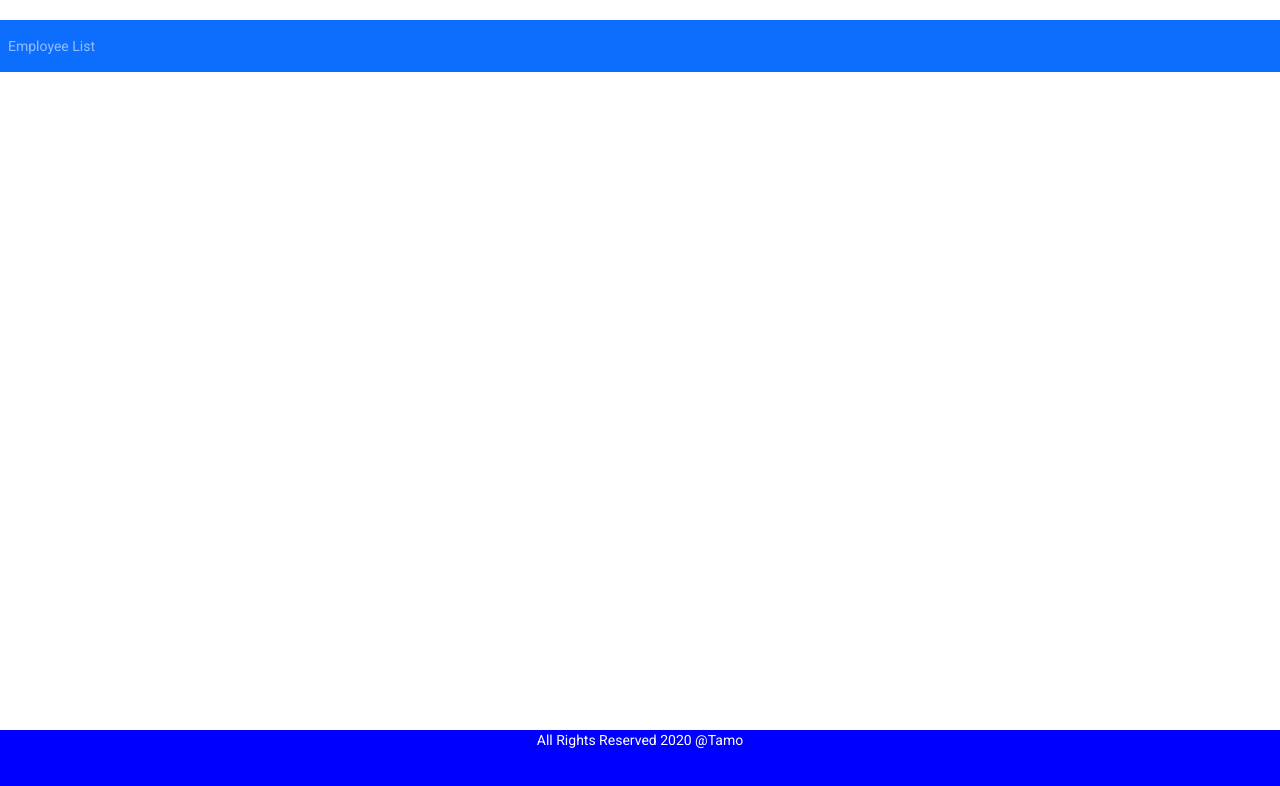
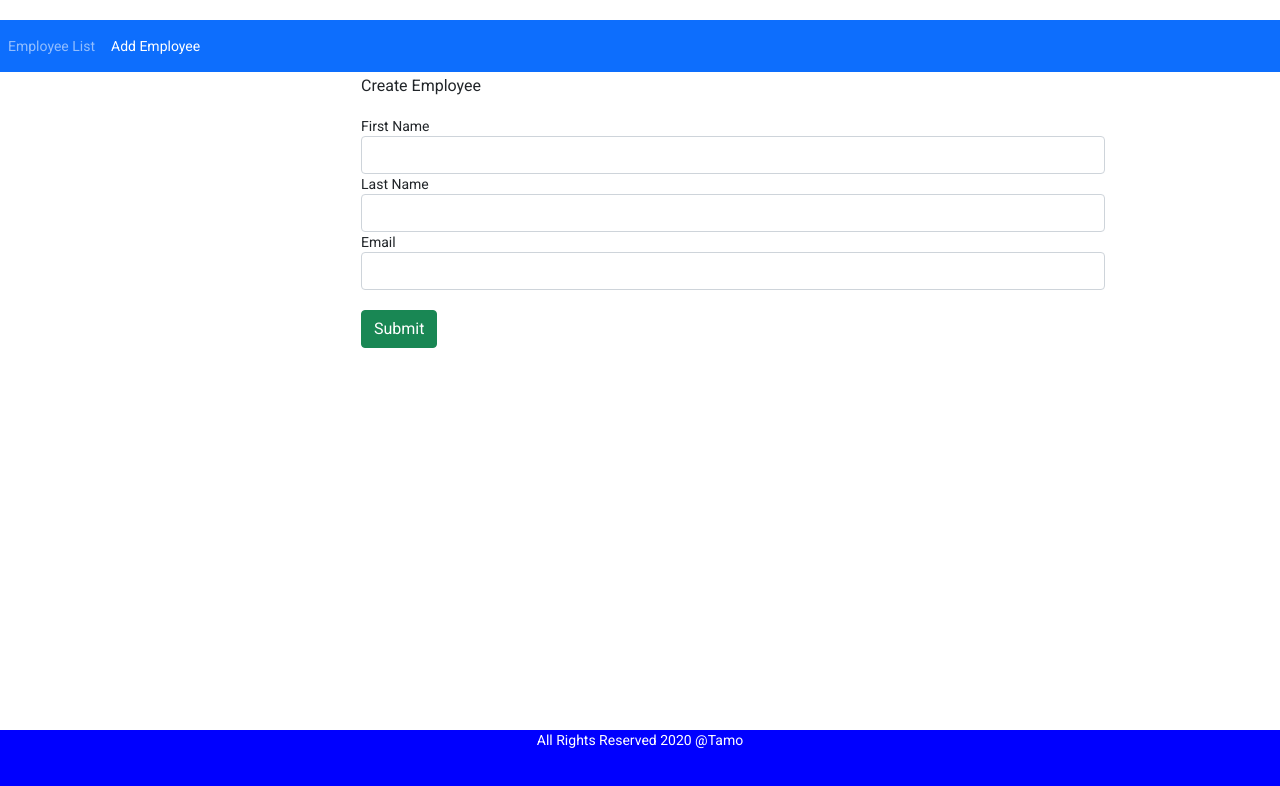
Before and after one commit to supawadeeTamo/toDoList, an Angular app: page /create-employee in a window 1280 px wide. Before the commit this address led to /. Shown: the top 786 px of the page. Built offline with nearby package versions, Linux system fonts and the light colour scheme.

Commit message:
create employee

```diff
--- a/src/app/app-routing.module.ts
+++ b/src/app/app-routing.module.ts
@@ -1,3 +1,4 @@
+import { CreateEmployeeComponent } from './create-employee/create-employee.component';
 import { EmployeeListComponent } from './employee-list/employee-list.component';
 import { NgModule, Component } from '@angular/core';
 import { RouterModule, Routes } from '@angular/router';
@@ -6,6 +7,7 @@
 const routes: Routes = [
 //  { path: '', component: TodosComponent }
 {path:'employees', component: EmployeeListComponent},
+{path: 'create-employee', component: CreateEmployeeComponent},
 {path:'', redirectTo: 'employees', pathMatch: 'full'} //router = http://localhost:4200/ ให้เอา employees มาเติมเลยจะเท่ากับ http://localhost:4200/employees
 ];
 
--- a/src/app/app.component.html
+++ b/src/app/app.component.html
@@ -2,6 +2,9 @@
     <ul class= "navbar-nav">
         <li class="nav-item">
             <a routerLink="employees" routerLinkActive="active" class="nav-link"> Employee List</a>
+        </li>
+        <li class="nav-item">
+            <a routerLink="create-employee" routerLinkActive="active" class="nav-link"> Add Employee</a>
         </li>
     </ul>
 
--- a/src/app/app.module.ts
+++ b/src/app/app.module.ts
@@ -11,6 +11,7 @@
 
 import { MatDialogModule } from '@angular/material/dialog';
 import { EmployeeListComponent } from './employee-list/employee-list.component';
+import { CreateEmployeeComponent } from './create-employee/create-employee.component';
 
 @NgModule({
   declarations: [
@@ -18,7 +19,8 @@
     TodosComponent,
     TodoItemComponent,
     EditTodoDialogComponent,
-    EmployeeListComponent
+    EmployeeListComponent,
+    CreateEmployeeComponent
    ],
   imports: [
     BrowserModule,
--- /dev/null
+++ b/src/app/create-employee/create-employee.component.html
@@ -0,0 +1,24 @@
+<div class="col-md-8 offset-md-3">
+<h3>Create Employee</h3>
+<form (ngSubmit)="onSubmit()">
+
+  <div class="form-group">
+    <label> First Name </label>
+    <input type="text" class="form-control" id="firstName" [(ngModel)]="employee.firstName" name="firstName">
+  </div>
+
+  <div class="form-group">
+    <label> Last Name </label>
+    <input type="text" class="form-control" id="lastName" [(ngModel)]="employee.lastName" name="lastName">
+  </div>
+
+  <div class="form-group">
+    <label> Email </label>
+    <input type="text" class="form-control" id="email" [(ngModel)]="employee.emailId" name="emailId">
+  </div>
+
+  <br>
+  <button class="btn btn-success" type="submit">Submit</button>
+
+</form>
+</div>
--- /dev/null
+++ b/src/app/create-employee/create-employee.component.ts
@@ -0,0 +1,22 @@
+import { Employee } from './../employee';
+import { Component, OnInit } from '@angular/core';
+
+@Component({
+  selector: 'app-create-employee',
+  templateUrl: './create-employee.component.html',
+  styleUrls: ['./create-employee.component.css']
+})
+export class CreateEmployeeComponent implements OnInit {
+
+  employee: Employee = new Employee();
+
+  constructor() { }
+
+  ngOnInit() {
+  }
+
+  onSubmit(){
+
+  }
+
+}
```
Also changed, not shown: src/app/create-employee/create-employee.component.css (added).
